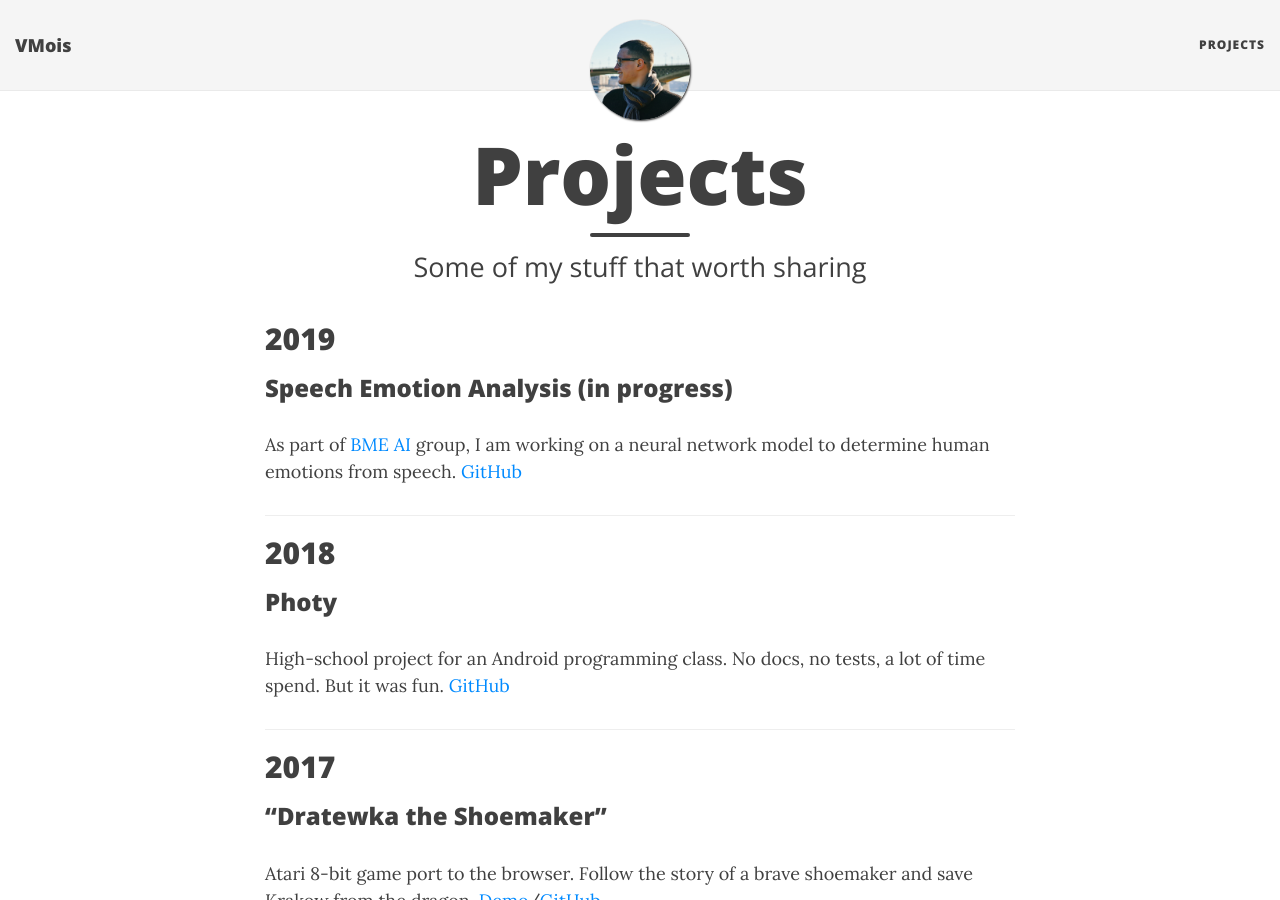
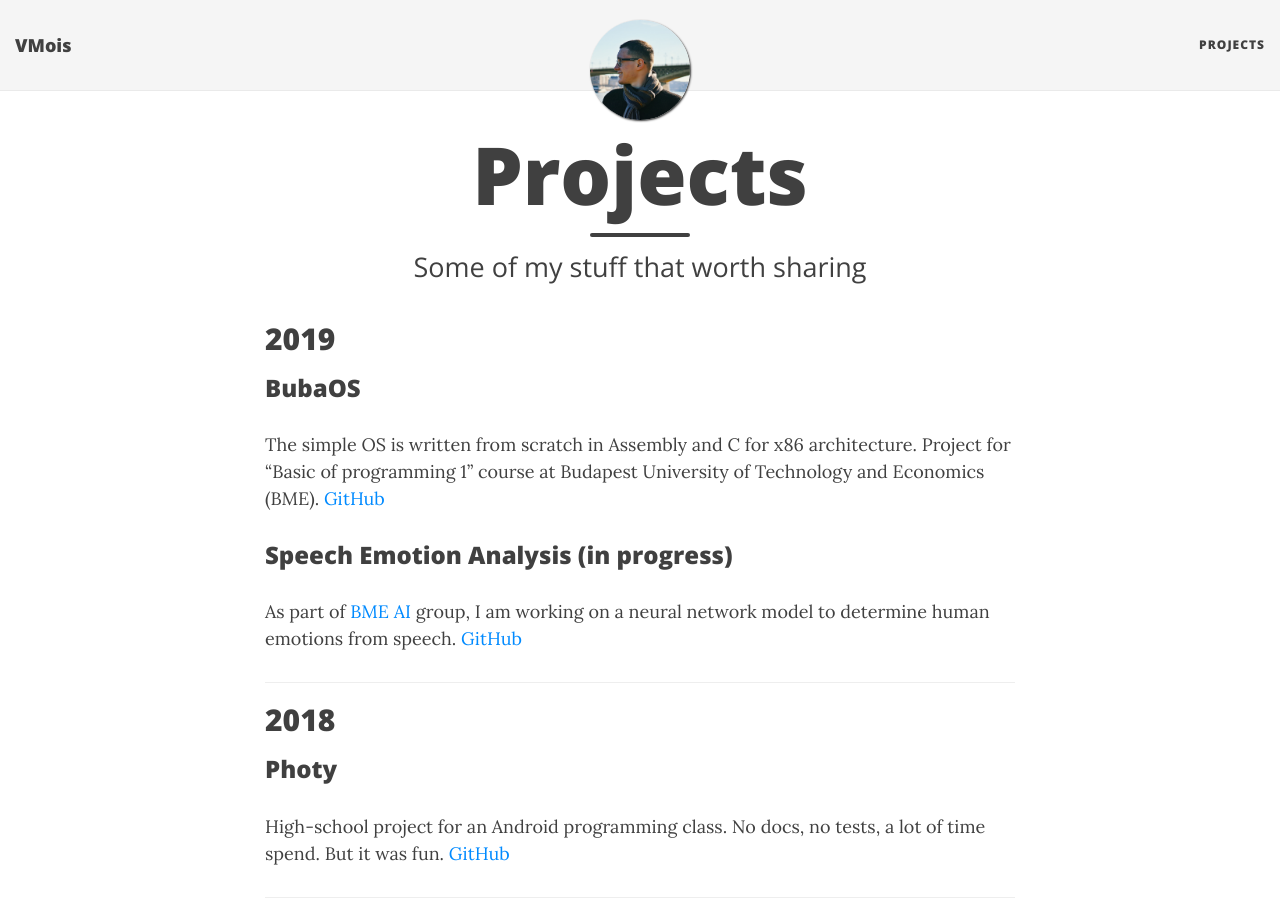
Before and after one commit to VMois/vmois.github.io, a Jekyll site: the page built from projects.md, in a window 1280 px wide and 900 px high. Built offline with Jekyll 4.4.1, drawn with Linux system fonts in a browser that asks for light colours; nearby versions of some CDN libraries.

Commit message:
Add BubaOS project

```diff
--- a/projects.md
+++ b/projects.md
@@ -5,6 +5,10 @@ subtitle: Some of my stuff that worth sharing
 ---
 
 ## 2019
+
+### BubaOS
+
+The simple OS is written from scratch in Assembly and C for x86 architecture. Project for "Basic of programming 1" course at Budapest University of Technology and Economics (BME). [GitHub](https://github.com/VMois/buba-os)
 
 ### Speech Emotion Analysis (in progress)
 
```
